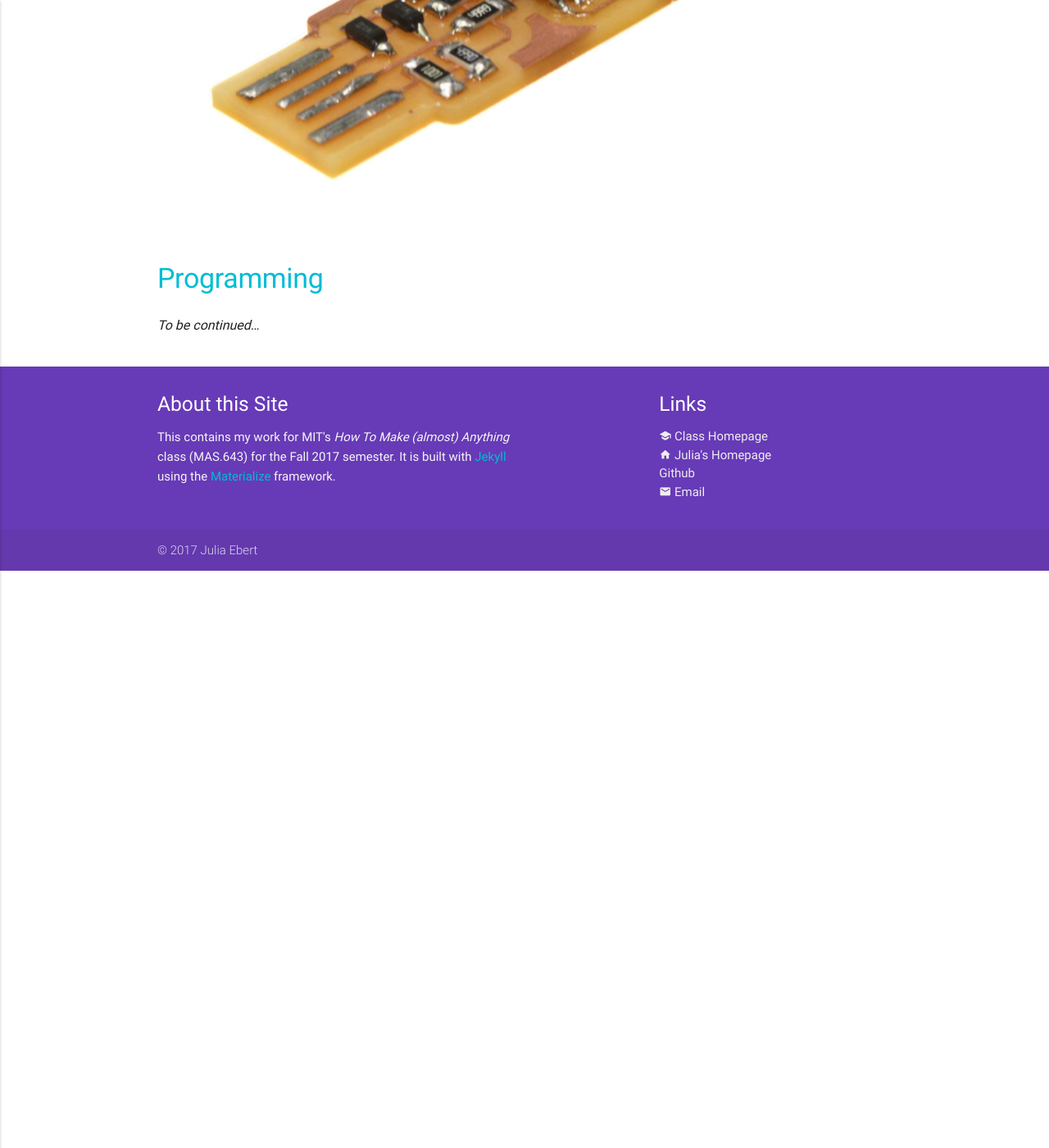
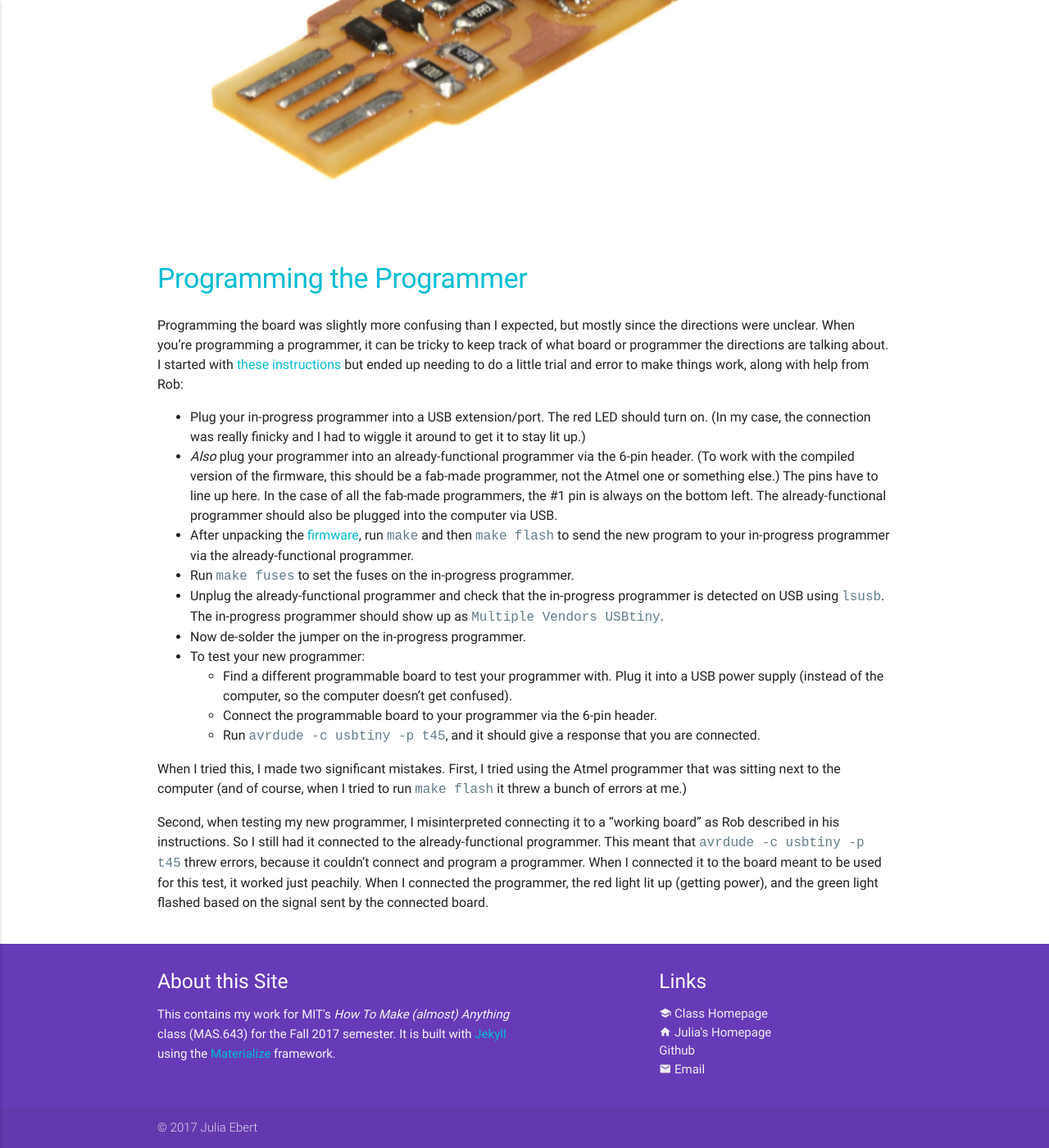
Before and after one commit to jtebert/how-to-make, a Jekyll site: the page built from _posts/2017-09-20-electronics-production.md, in a window 1280 px wide and 1400 px high, scrolled down 3916 px. Shown: the whole window at 82% size. Built offline with Jekyll 4.4.1, drawn with Linux system fonts in a browser that asks for light colours; nearby versions of some CDN libraries; before the commit the page ends 4612 px from its top, so only the background shows below that.

Commit message:
Finish electronics production write up

```diff
--- a/_posts/2017-09-20-electronics-production.md
+++ b/_posts/2017-09-20-electronics-production.md
@@ -57,6 +57,21 @@ I'm really pleased with how the final product turned out. Before plugging it int
 
 ![Completed PCB]({{site.baseurl}}/assets/week-3/final-pcb.jpg){: .materialboxed}
 
-# Programming
+# Programming the Programmer
 
-*To be continued...*
+Programming the board was slightly more confusing than I expected, but mostly since the directions were unclear. When you're programming a programmer, it can be tricky to keep track of what board or programmer the directions are talking about. I started with [these instructions](http://fab.cba.mit.edu/classes/863.16/doc/projects/ftsmin/index.html) but ended up needing to do a little trial and error to make things work, along with help from Rob:
+
+- Plug your in-progress programmer into a USB extension/port. The red LED should turn on. (In my case, the connection was really finicky and I had to wiggle it around to get it to stay lit up.)
+- *Also* plug your programmer into an already-functional programmer via the 6-pin header. (To work with the compiled version of the firmware, this should be a fab-made programmer, not the Atmel one or something else.) The pins have to line up here. In the case of all the fab-made programmers, the #1 pin is always on the bottom left. The already-functional programmer should also be plugged into the computer via USB.
+- After unpacking the [firmware](http://fab.cba.mit.edu/classes/863.16/doc/projects/ftsmin/fts_firmware_bdm_v1.zip), run `make` and then `make flash` to send the new program to your in-progress programmer via the already-functional programmer.
+- Run `make fuses` to set the fuses on the in-progress programmer.
+- Unplug the already-functional programmer and check that the in-progress programmer is detected on USB using `lsusb`. The in-progress programmer should show up as `Multiple Vendors USBtiny`.
+- Now de-solder the jumper on the in-progress programmer.
+- To test your new programmer:
+  - Find a different programmable board to test your programmer with. Plug it into a USB power supply (instead of the computer, so the computer doesn't get confused).
+  - Connect the programmable board to your programmer via the 6-pin header.
+  - Run `avrdude -c usbtiny -p t45`, and it should give a response that you are connected.
+
+When I tried this, I made two significant mistakes. First, I tried using the Atmel programmer that was sitting next to the computer (and of course, when I tried to run `make flash` it threw a bunch of errors at me.)
+
+Second, when testing my new programmer, I misinterpreted connecting it to a "working board" as Rob described in his instructions. So I still had it connected to the already-functional programmer. This meant that `avrdude -c usbtiny -p t45` threw errors, because it couldn't connect and program a programmer. When I connected it to the board meant to be used for this test, it worked just peachily. When I connected the programmer, the red light lit up (getting power), and the green light flashed based on the signal sent by the connected board.
```
